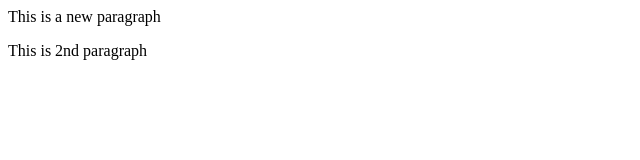
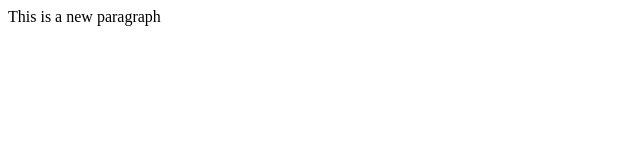
Before and after one commit to Biswanatha/localrepo, a plain HTML site: page LocalRepo/index.html in a window 1280 px wide. Shown: the whole page, without its empty margins (0-640 px from the left). Drawn offline with Linux system fonts and the light colour scheme.

```diff
--- a/LocalRepo/index.html
+++ b/LocalRepo/index.html
@@ -1,2 +1 @@
 <p>This is a new paragraph</p>
-<p>This is 2nd paragraph</p>
```
Also changed, not shown: 1 other file.
